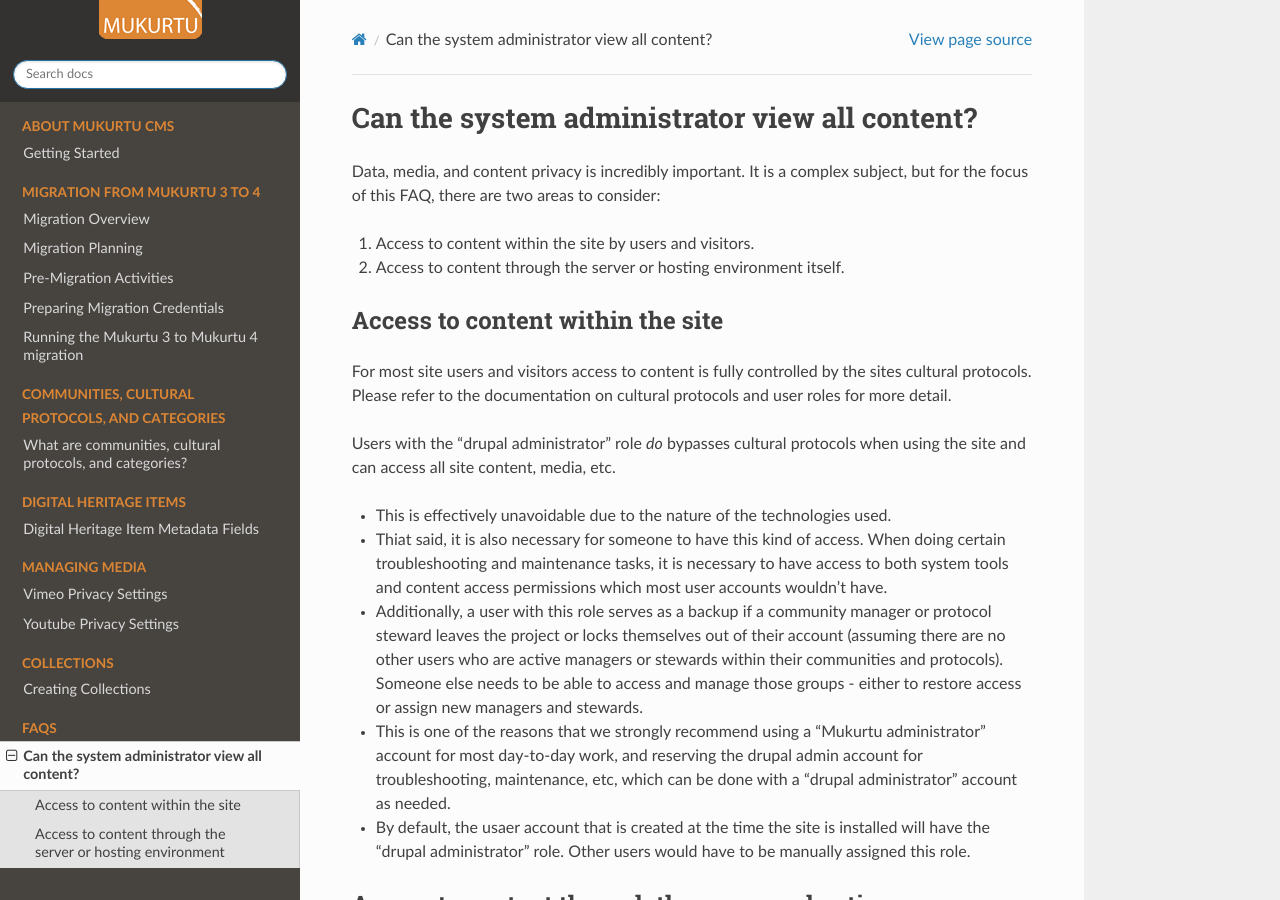
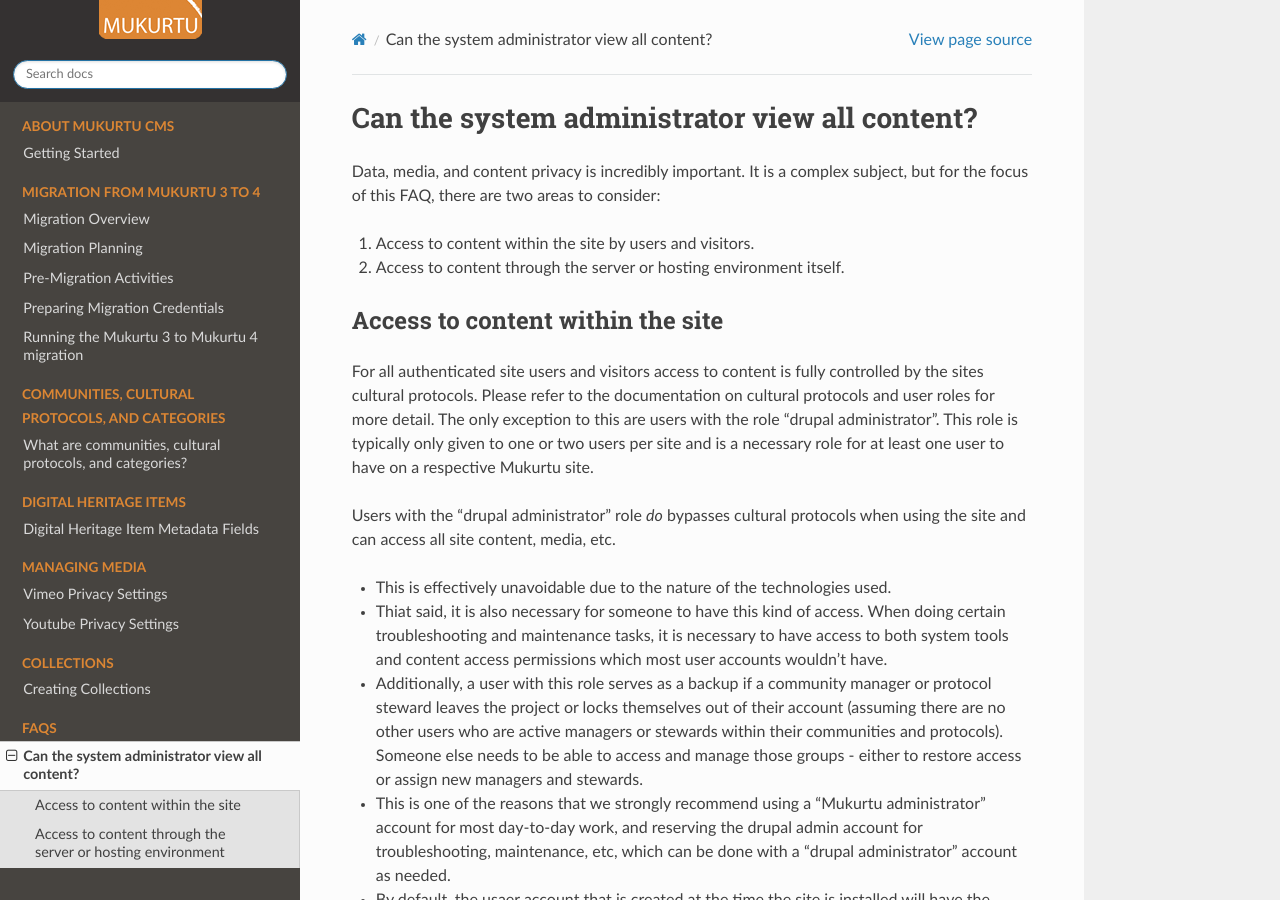
Before and after one commit to MukurtuCMS/mukurtudocs, a Sphinx documentation site: the page built from docs/source/faqs/DatabasePrivacy.md, in a window 1280 px wide and 900 px high. Built offline with Sphinx 7.4.7 and the Read the Docs theme 2.0.0, drawn with Linux system fonts in a browser that asks for light colours.

Commit message:
Update DatabasePrivacy.md
adding a little bit of language around drupal administrator

```diff
--- a/docs/source/faqs/DatabasePrivacy.md
+++ b/docs/source/faqs/DatabasePrivacy.md
@@ -6,7 +6,7 @@
 
 ## Access to content within the site
 
-For most site users and visitors access to content is fully controlled by the sites cultural protocols. Please refer to the documentation on cultural protocols and user roles for more detail.
+For all authenticated site users and visitors access to content is fully controlled by the sites cultural protocols. Please refer to the documentation on cultural protocols and user roles for more detail. The only exception to this are users with the role "drupal administrator".  This role is typically only given to one or two users per site and is a necessary role for at least one user to have on a respective Mukurtu site.
 
 Users with the "drupal administrator" role *do* bypasses cultural protocols when using the site and can access all site content, media, etc.
 - This is effectively unavoidable due to the nature of the technologies used.
```
